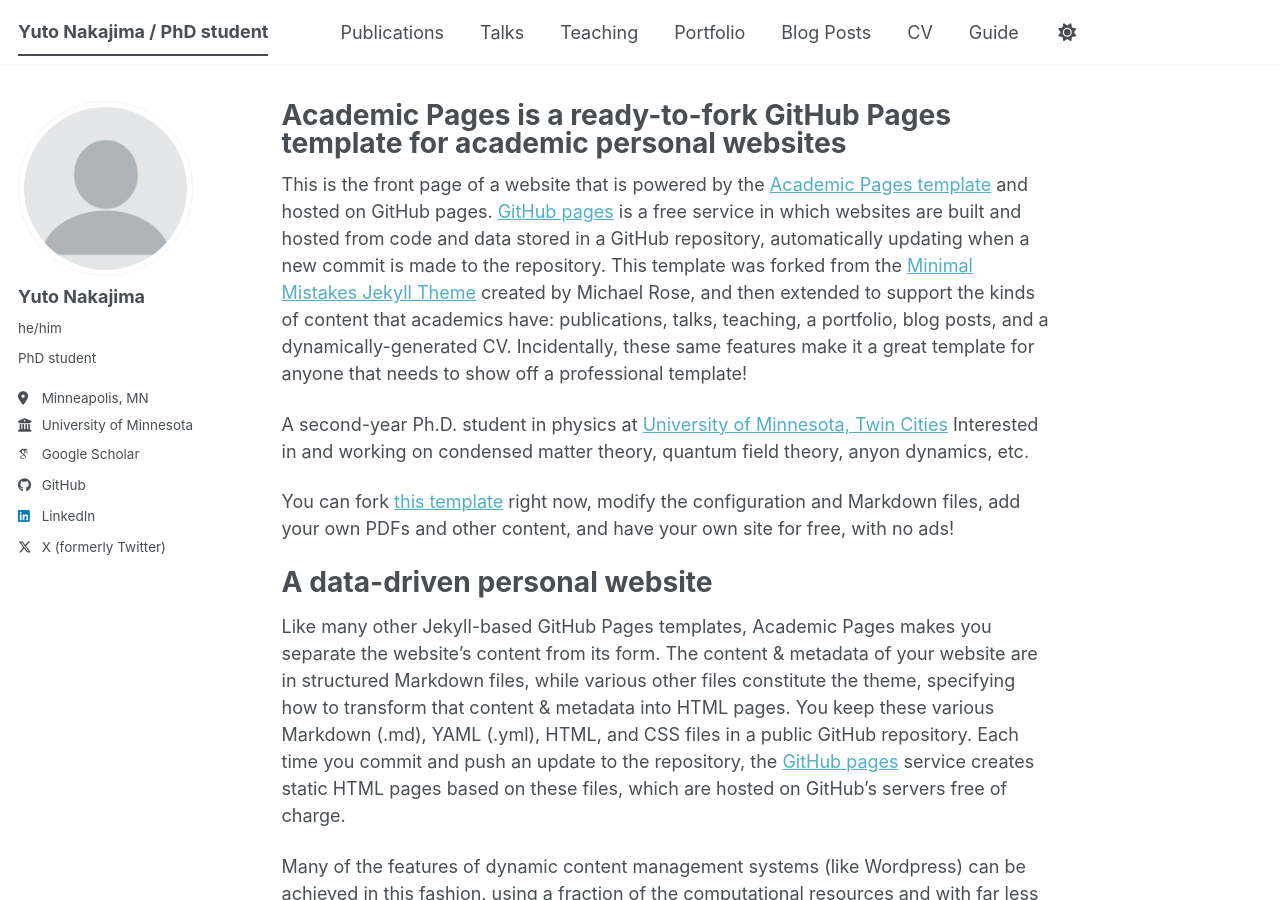
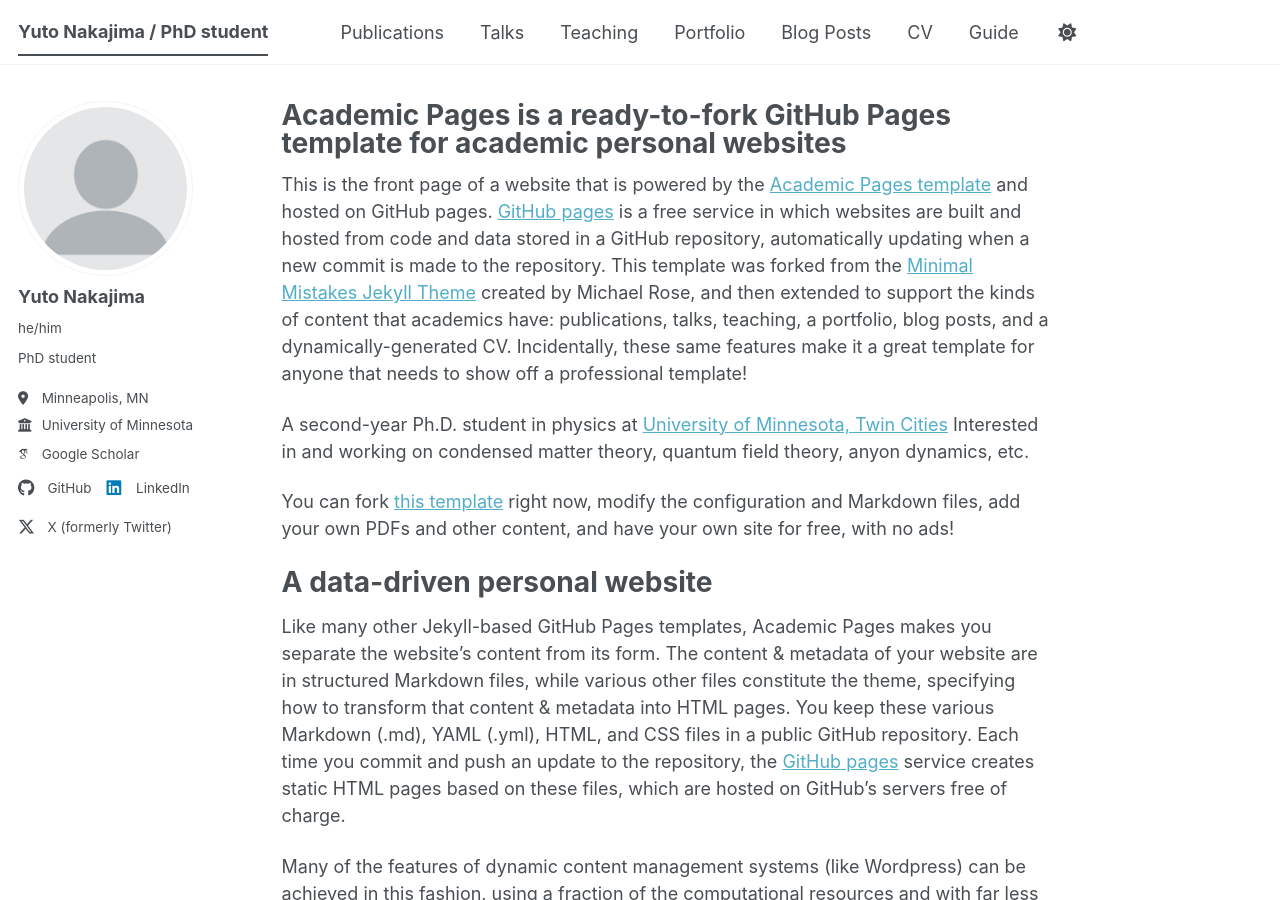
Before and after one commit to YutoNakajima1101/YutoNakajima1101.github.io, a Jekyll site: the page built from _pages/about.md, in a window 1280 px wide and 900 px high. Built offline with Jekyll 4.4.1, drawn with Linux system fonts in a browser that asks for light colours; some web fonts are replaced; a script bundle is joined from its source files by our own code; library files that are not in the unit come from our copies.

Commit message:
Enhance author profile links with inline styles

```diff
--- a/_includes/author-profile.html
+++ b/_includes/author-profile.html
@@ -86,7 +86,7 @@
         <li><a href="https://dribbble.com/{{ author.dribbble }}"><i class="fab fa-fw fa-dribbble icon-pad-right" aria-hidden="true"></i>Dribbble</a></li>
       {% endif %}
       {% if author.github %}
-        <li><a href="https://github.com/{{ author.github }}"><i class="fab fa-fw fa-github icon-pad-right" aria-hidden="true"></i>GitHub</a></li>
+        <li style="display: inline-block; margin-right: 10px;"><a href="https://github.com/{{ author.github }}"><i class="fab fa-fw fa-github icon-pad-right fa-lg" aria-hidden="true"></i>GitHub</a></li>
       {% endif %}
       {% if author.kaggle %}
         <li><a href="https://kaggle.com/{{ author.kaggle }}"><i class="fab fa-fw fa-kaggle icon-pad-right" aria-hidden="true"></i>Kaggle</a></li>
@@ -127,7 +127,7 @@
         <li><a href="https://last.fm/user/{{ author.lastfm }}"><i class="fab fa-fw fa-lastfm icon-pad-right" aria-hidden="true"></i>Last.fm</a></li>
       {% endif %}
       {% if author.linkedin %}
-        <li><a href="https://www.linkedin.com/in/{{ author.linkedin }}"><i class="fab fa-fw fa-linkedin icon-pad-right" aria-hidden="true"></i>LinkedIn</a></li>
+        <li style="display: inline-block; margin-right: 10px;"><a href="https://www.linkedin.com/in/{{ author.linkedin }}"><i class="fab fa-fw fa-linkedin icon-pad-right fa-lg" aria-hidden="true"></i>LinkedIn</a></li>
       {% endif %}
       {% if author.mastodon %}
         <li><a href="{{ author.mastodon }}"><i class="fab fa-fw fa-mastodon icon-pad-right" aria-hidden="true"></i>Mastodon</a></li>
@@ -151,7 +151,7 @@
         <li><a href="https://{{ author.tumblr }}.tumblr.com"><i class="fab fa-fw fa-tumblr icon-pad-right" aria-hidden="true"></i>Tumblr</a></li>
       {% endif %}
       {% if author.twitter %}
-        <li><a href="https://twitter.com/{{ author.twitter }}"><i class="fab fa-fw fa-x-twitter icon-pad-right" aria-hidden="true"></i>X (formerly Twitter)</a></li>
+        <li style="display: inline-block; margin-right: 10px;"><a href="https://twitter.com/{{ author.twitter }}"><i class="fab fa-fw fa-x-twitter icon-pad-right fa-lg" aria-hidden="true"></i>X (formerly Twitter)</a></li>
       {% endif %}
       {% if author.vine %}
         <li><a href="https://vine.co/u/{{ author.vine }}"><i class="fab fa-fw fa-vine icon-pad-right" aria-hidden="true"></i>Vine</a></li>
```
